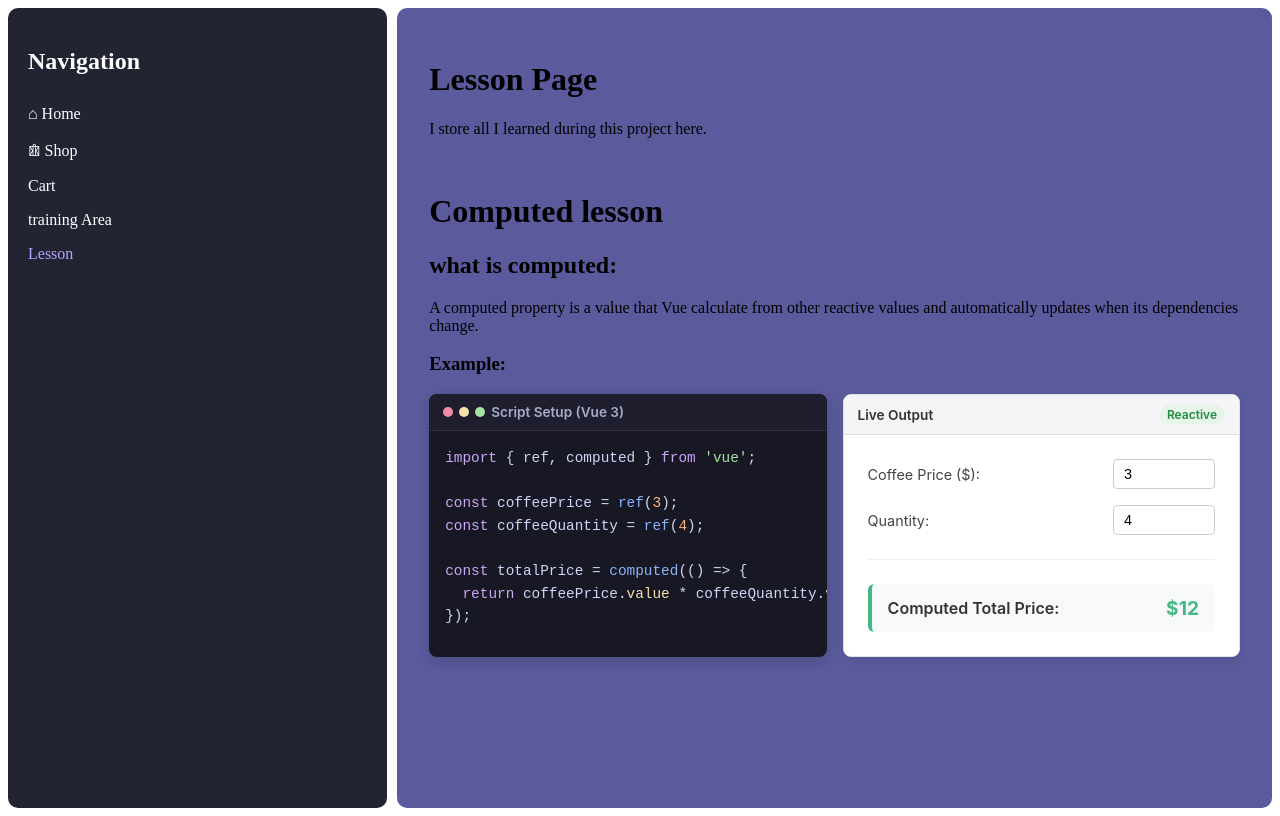
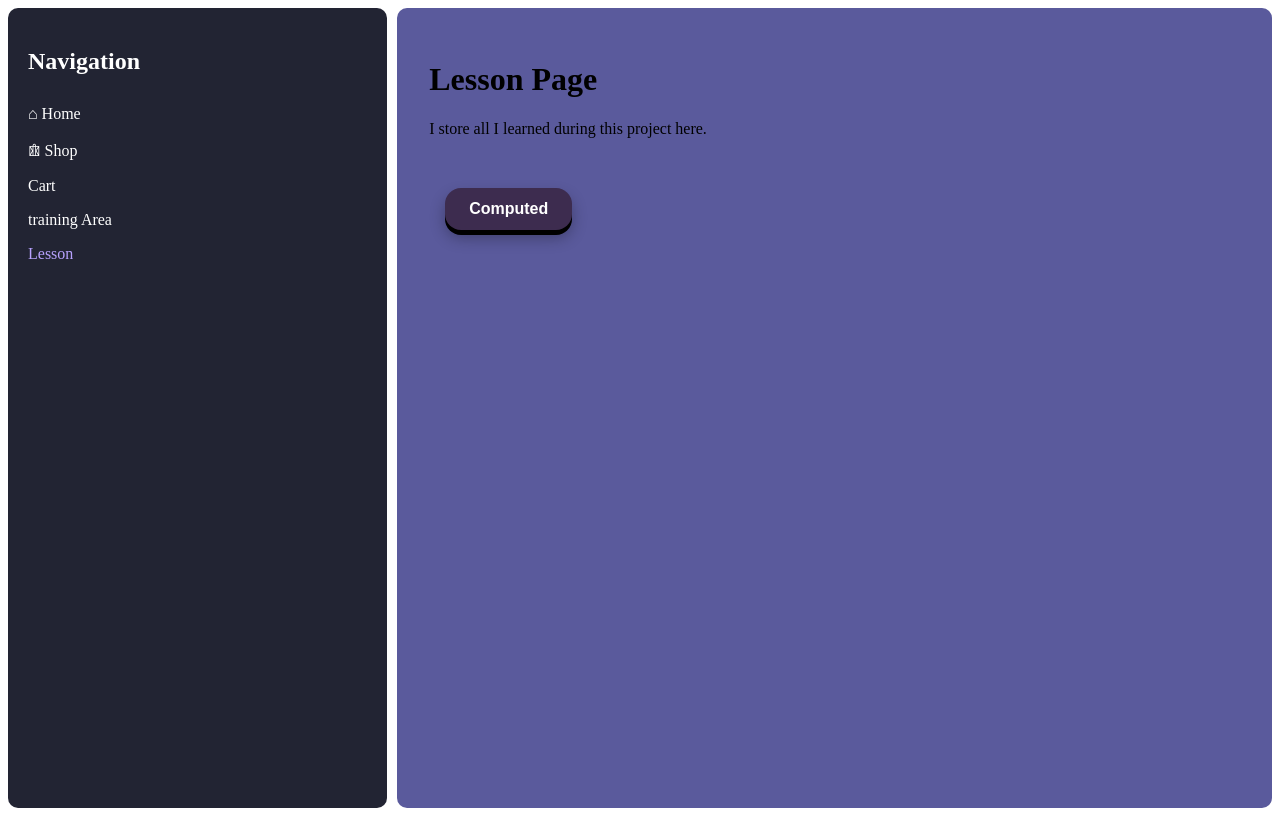
Before and after one commit to Nyups/Vue_fake_store, a Vue app in the folder front-end/: page /lesson in a window 1280 px wide. Built offline with nearby package versions, Linux system fonts and the light colour scheme.

Commit message:
Lesson toggle added

```diff
--- a/front-end/src/views/lesson_page.vue
+++ b/front-end/src/views/lesson_page.vue
@@ -1,5 +1,12 @@
 <script setup>
+import { ref } from 'vue';
 import computed_lesson from './lessons/computed_lesson.vue';
+
+const button = ref(false)
+
+function toggle() {
+    button.value = !button.value
+}
 </script>
 
 <template>
@@ -8,9 +15,42 @@ import computed_lesson from './lessons/computed_lesson.vue';
     <p>I store all I learned during this project here.</p>
     </div>
 <br>
+<!-- Lesson category-->
+<div class="subject">
+    <button @click="toggle" class="bubble-btn">
+      Computed
+    </button>
+  </div>
+
+<br>
     <div class="lessons">
-        <computed_lesson/>
+        <computed_lesson v-if="button"/>
     </div>
 </template>
 
-<style scoped></style>
+<style scoped>
+.subject {
+  display: block;
+  justify-content: center;
+  padding: 1rem;
+}
+
+.bubble-btn {
+  background-color: #3d2c4f;
+  color: white;
+  border: none;
+  padding: 12px 24px;
+  border-radius: 16px;
+  font-weight: 700;
+  font-size: 1rem;
+  cursor: pointer;
+  /* 3d Bottom Shadow Effect */
+  box-shadow: 0 5px 0px #000000, 0 8px 15px rgba(0, 0, 0, 0.3);
+  transition: all 0.15s ease;
+}
+
+.bubble-btn:active {
+  transform: translateY(4px);
+  box-shadow: 0 1px 0px #c084fc, 0 3px 8px rgba(192, 132, 252, 0.3);
+}
+</style>
--- a/front-end/src/views/lessons/computed_lesson.vue
+++ b/front-end/src/views/lessons/computed_lesson.vue
@@ -74,6 +74,7 @@ const totalPrice = computed(() => {
       </div>
     </div>
   </div>
+  <p>As we can see when we change the value in the example, it update the total price by itself c:</p>
 </template>
 
 <style scoped>
```
